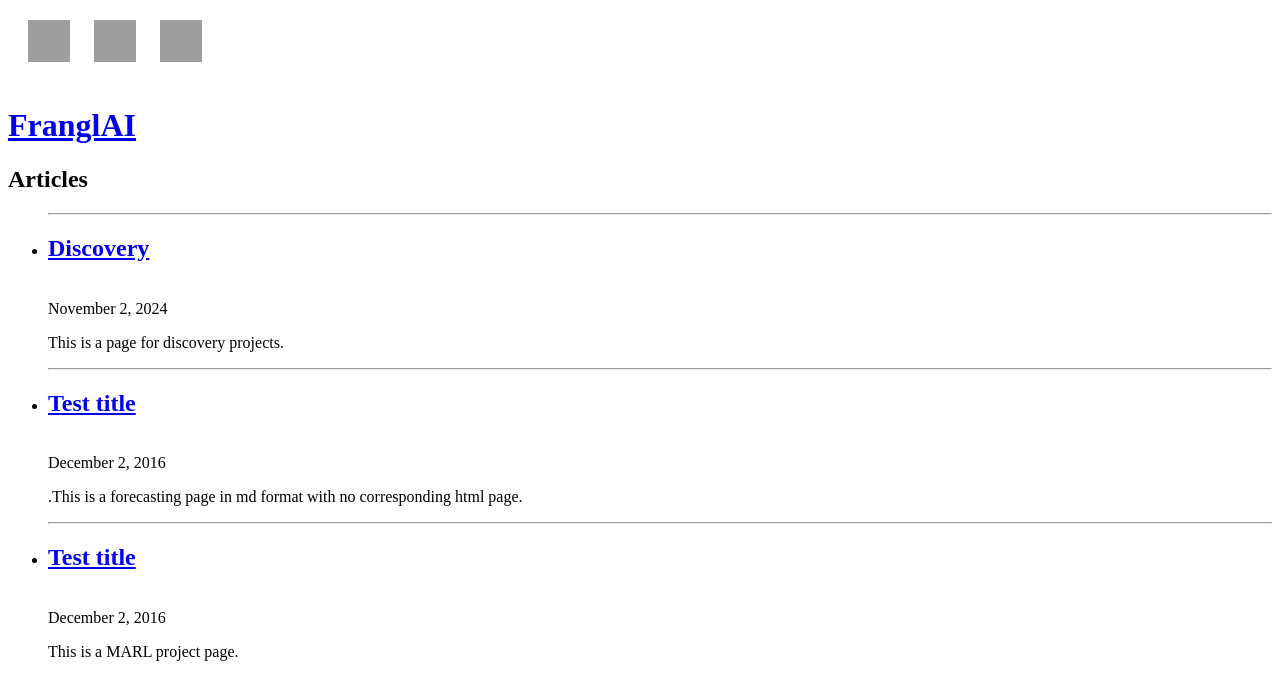
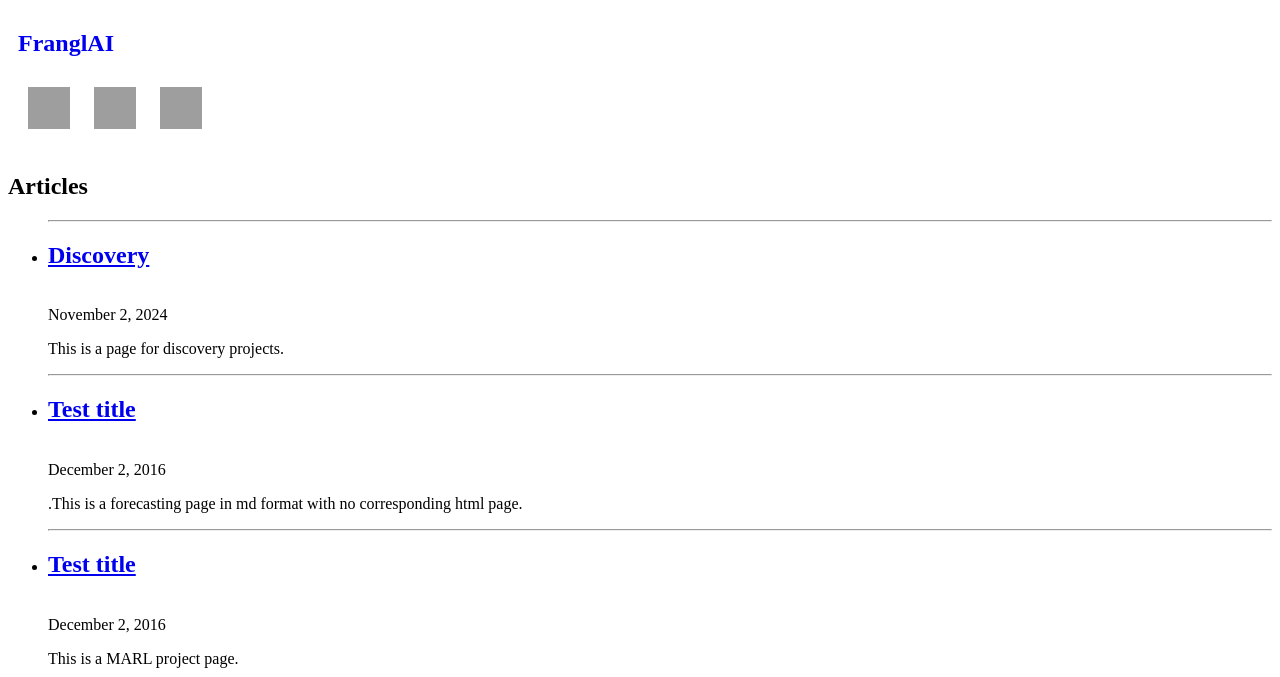
Before and after one commit to AndrewRWilliams/AndrewRWilliams.github.io, a Jekyll site: the page built from projects/index.html, in a window 1280 px wide. Shown: the part 108-785 px from the top of the page. Built offline with Jekyll 4.4.1, drawn with Linux system fonts in a browser that asks for light colours; grey boxes are pictures that could not be loaded.

Commit message:
TItle before icons

```diff
--- a/_includes/header.html
+++ b/_includes/header.html
@@ -26,16 +26,28 @@
         {% endif %}
       {% endunless %}
     {% endfor %} -->
+        <h1 class="header-title"><a href="{{site.baseurl}}/">{{ site.title }}</a></h1>
         <a href="https://scholar.google.ca/citations?user=6gnCkJ0AAAAJ&hl=en">
-		<img src="https://upload.wikimedia.org/wikipedia/commons/c/c7/Google_Scholar_logo.svg" alt="Google Scholar link" style="width:42px;height:42px;margin:10px;">
+            <img
+                src="https://upload.wikimedia.org/wikipedia/commons/c/c7/Google_Scholar_logo.svg"
+                alt="Google Scholar link"
+                style="width: 42px; height: 42px; margin: 10px"
+            />
         </a>
         <a href="https://github.com/AndrewRWilliams">
-		<img src="https://upload.wikimedia.org/wikipedia/commons/9/91/Octicons-mark-github.svg" alt="Github link" style="width:42px;height:42px;margin:10px;">
+            <img
+                src="https://upload.wikimedia.org/wikipedia/commons/9/91/Octicons-mark-github.svg"
+                alt="Github link"
+                style="width: 42px; height: 42px; margin: 10px"
+            />
         </a>
         <a href="https://www.linkedin.com/in/andrew-robert-williams/">
-		<img src="https://upload.wikimedia.org/wikipedia/commons/8/81/LinkedIn_icon.svg" alt="LinkedIn link" style="width:42px;height:42px;margin:10px;">
+            <img
+                src="https://upload.wikimedia.org/wikipedia/commons/8/81/LinkedIn_icon.svg"
+                alt="LinkedIn link"
+                style="width: 42px; height: 42px; margin: 10px"
+            />
         </a>
     </nav>
-  <h1 class="header-title"><a href="{{site.baseurl}}/">{{ site.title }}</a></h1>
     <h2 class="header-subtitle">{{ site.subtitle }}</h2>
 </header>
```
Lines whose indentation alone changed are shown as unchanged.
